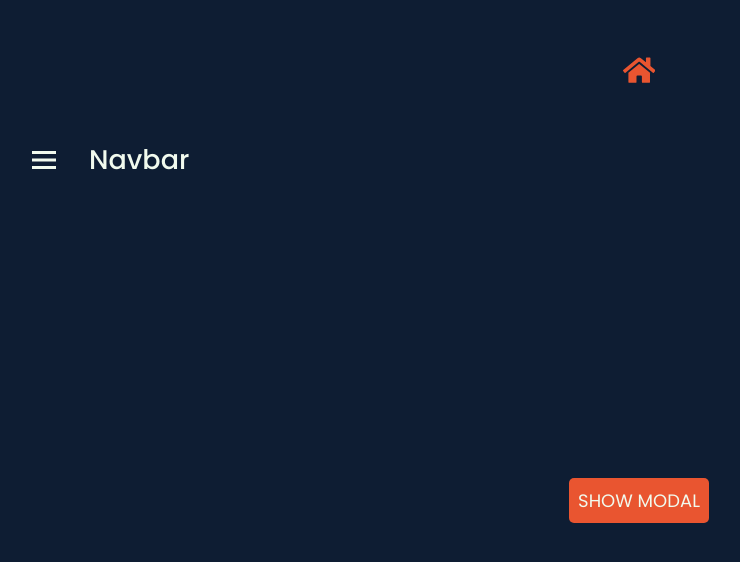
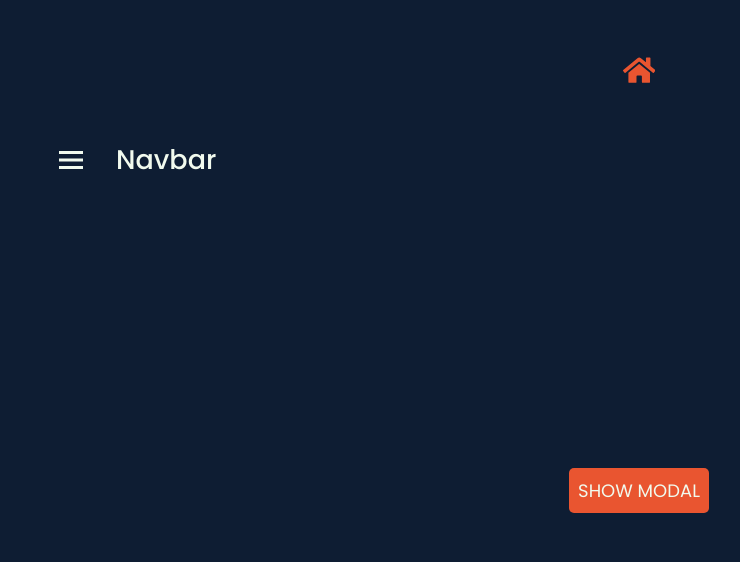
Before and after one commit to ibrahimkundlik/React-Projects-FCC, a React (Create React App) app: page /sidebarmodal in a window 1280 px wide. Shown: the top 562 px of the page, without its empty margins (1-741 px from the left). Built offline with nearby package versions, Linux system fonts and the light colour scheme.

Commit message:
Added context for state management

```diff
--- a/src/components/sidebar-modal/context.js
+++ b/src/components/sidebar-modal/context.js
@@ -1,9 +1,38 @@
-import React, { createContext, useContext } from "react";
+import React, { createContext, useContext, useState } from "react";
 
 const AppContext = createContext();
 
 const AppProvider = ({ children }) => {
-	return <AppContext.Provider value="HELLO">{children}</AppContext.Provider>;
+	const [sidebar, setSidebar] = useState(false);
+	const [modal, setModal] = useState(false);
+
+	const openSidebar = () => {
+		setSidebar(true);
+	};
+	const openModal = () => {
+		setModal(true);
+	};
+	const closeSidebar = () => {
+		setSidebar(false);
+	};
+	const closeModal = () => {
+		setModal(false);
+	};
+
+	return (
+		<AppContext.Provider
+			value={{
+				sidebar,
+				modal,
+				openSidebar,
+				openModal,
+				closeSidebar,
+				closeModal,
+			}}
+		>
+			{children}
+		</AppContext.Provider>
+	);
 };
 
 export const useGlobalContext = () => {
--- a/src/components/sidebar-modal/modal.component.jsx
+++ b/src/components/sidebar-modal/modal.component.jsx
@@ -3,13 +3,13 @@ import { useGlobalContext } from "./context";
 import { TiTimes } from "react-icons/ti";
 
 const Modal = () => {
-	const data = useGlobalContext();
+	const { modal, openModal, closeModal } = useGlobalContext();
 
 	return (
 		<div className="modal-cont">
-			<button>SHOW MODAL</button>
-			<div className="modal">
-				<TiTimes />
+			<button onClick={openModal}>SHOW MODAL</button>
+			<div className={`${modal ? "show-modal" : ""} modal`}>
+				<TiTimes onClick={closeModal} />
 				<h2>Modal Content</h2>
 			</div>
 		</div>
--- a/src/components/sidebar-modal/navbar.component.jsx
+++ b/src/components/sidebar-modal/navbar.component.jsx
@@ -3,11 +3,11 @@ import { useGlobalContext } from "./context";
 import { BiMenu } from "react-icons/bi";
 
 const Navbar = () => {
-	const data = useGlobalContext();
+	const { openSidebar } = useGlobalContext();
 
 	return (
 		<div className="navbar">
-			<BiMenu />
+			<BiMenu onClick={openSidebar} />
 			<h2>Navbar</h2>
 		</div>
 	);
--- a/src/components/sidebar-modal/sidebar-modal.styles.scss
+++ b/src/components/sidebar-modal/sidebar-modal.styles.scss
@@ -3,7 +3,7 @@
 .sidebar-modal {
 	color: $secondary;
 	width: 100%;
-	height: calc(100vh - 160px);
+	height: calc(100vh - 180px);
 	margin: $l-gap auto 0 auto;
 	padding: 0 $m-gap;
 	position: relative;
@@ -39,6 +39,10 @@
 			flex-flow: row nowrap;
 			align-items: center;
 			justify-content: space-between;
+
+			svg {
+				color: red;
+			}
 		}
 
 		li {
@@ -74,17 +78,34 @@
 			position: absolute;
 			z-index: 1;
 			width: 100%;
+			max-width: 650px;
+			margin: 0 auto;
 			top: 35%;
 			left: -110%;
-			padding: $s-gap;
+			padding: $m-gap;
 			text-align: center;
 			background: $primary;
 			border-radius: 5px;
 			transition: all 0.3s ease-in-out;
+
+			svg {
+				color: red;
+			}
 		}
 
 		.show-modal {
-			left: 0;
+			left: 50%;
+			transform: translate(-50%, 0);
 		}
 	}
 }
+
+@media screen and (min-width: 768px) {
+	.sidebar-modal {
+		padding: 0 $l-gap;
+
+		.sidebar {
+			padding: 0 $l-gap;
+		}
+	}
+}
--- a/src/components/sidebar-modal/sidebar.component.jsx
+++ b/src/components/sidebar-modal/sidebar.component.jsx
@@ -9,13 +9,13 @@ import {
 } from "react-icons/ti";
 
 const Sidebar = () => {
-	const data = useGlobalContext();
+	const { sidebar, closeSidebar } = useGlobalContext();
 
 	return (
-		<div className="sidebar">
+		<div className={`${sidebar ? "show-sidebar" : ""} sidebar`}>
 			<div className="heading">
 				<h2>Sidebar</h2>
-				<TiTimes />
+				<TiTimes onClick={closeSidebar} />
 			</div>
 			<ul>
 				<li>
```
